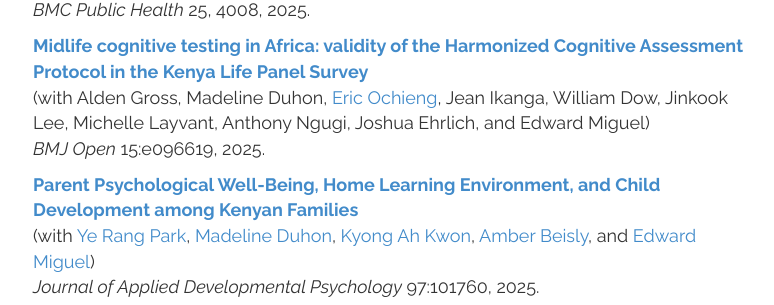
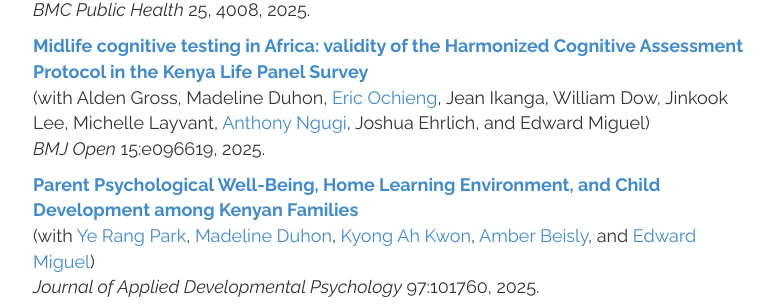
Before and after one commit to mwwalker/mwwalker.github.io, a Jekyll site: the page built from research/index.html, in a window 1280 px wide and 900 px high, scrolled down 1574 px. Shown: the part 173-478 px from the top of the window, without its empty margins (247-1021 px from the left). Built offline with Jekyll 4.4.1, drawn with Linux system fonts in a browser that asks for light colours; some of the changed text lies outside the part shown.

Commit message:
before attempting to link the rest

```diff
--- a/research/index.html
+++ b/research/index.html
@@ -117,7 +117,7 @@ title: Research
 
               <p style="font-size:18px"> <a href="https://doi.org/10.1136/bmjopen-2024-096619" target="_blank" rel="noopener noreferrer"> <b> Midlife cognitive testing in Africa: validity of the Harmonized Cognitive Assessment Protocol in the Kenya
       Life Panel Survey </b> </a> <br>
-  (with Alden Gross, Madeline Duhon, <a href="https://cega.berkeley.edu/person/eric-ochieng-2/" target="_blank" rel="noopener noreferrer">Eric Ochieng</a>, Jean Ikanga, William Dow, Jinkook Lee, Michelle Layvant, Anthony Ngugi, Joshua Ehrlich, and Edward Miguel) <br>
+  (with Alden Gross, Madeline Duhon, <a href="https://cega.berkeley.edu/person/eric-ochieng-2/" target="_blank" rel="noopener noreferrer">Eric Ochieng</a>, Jean Ikanga, William Dow, Jinkook Lee, Michelle Layvant, <a href="https://www.aku.edu/bmi/about/Pages/anthony-ngugi.aspx" target="_blank" rel="noopener noreferrer">Anthony Ngugi</a>, Joshua Ehrlich, and Edward Miguel) <br>
   <em> BMJ Open </em> 15:e096619, 2025.  </p>
 
 
@@ -227,7 +227,7 @@ title: Research
 
                   <p> <b> Promoting Parent-Child Reading: Evidence from Kenya </b> (with Stephanie Bonds, Joan Hamory, Edward Miguel and <a href="https://cega.berkeley.edu/person/eric-ochieng-2/" target="_blank" rel="noopener noreferrer">Eric Ochieng</a>) </p>
 
-                  <p><b> <a href="https://sites.google.com/umich.edu/loshak/home" target="_blank" rel="noopener noreferrer"> The Longitudinal Study of Health and Ageing in Kenya (LOSHAK) </a> <b> (with Josh Ehrlich, Anthony Ngugi, and others) </p>
+                  <p><b> <a href="https://sites.google.com/umich.edu/loshak/home" target="_blank" rel="noopener noreferrer"> The Longitudinal Study of Health and Ageing in Kenya (LOSHAK) </a> </b> (with <a href="https://www.joshehrlich.org/" target="_blank" rel="noopener noreferrer">Josh Ehrlich</a>, <a href="https://www.aku.edu/bmi/about/Pages/anthony-ngugi.aspx" target="_blank" rel="noopener noreferrer">Anthony Ngugi</a>, and others) </p>
 
 
 
```
